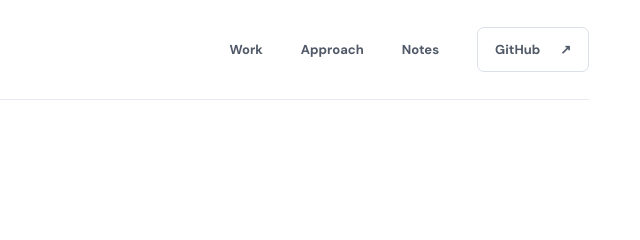
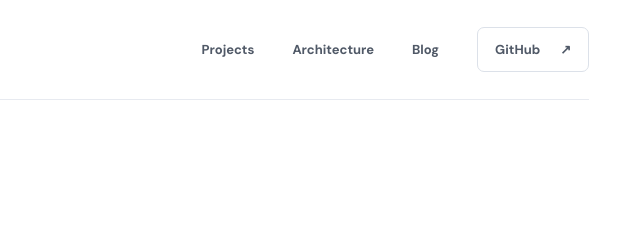
Before and after one commit to EvanHan-dev/EvanHan-dev.github.io, an Astro site: page /blog/wpf-mvvm in a window 1280 px wide. Shown: the top 240 px of the page, 614-1254 px from the left. Built offline with nearby package versions, Linux system fonts and the light colour scheme; Astro itself is replaced by a stand-in of ours.

Commit message:
fix: keep legacy blog navigation connected to developer portal

```diff
--- a/src/layouts/Base.astro
+++ b/src/layouts/Base.astro
@@ -3,4 +3,4 @@ import '../styles/global.css';
 interface Props { title?: string; description?: string }
 const { title = 'Evan Han — Industrial Automation Developer', description = 'Software at the intersection of industrial equipment and clear, reliable interfaces.' } = Astro.props;
 ---
-<!doctype html><html lang="en"><head><meta charset="utf-8"/><meta name="viewport" content="width=device-width, initial-scale=1"/><meta name="description" content={description}/><meta name="theme-color" content="#101b1a"/><link rel="icon" href="/favicon.svg" type="image/svg+xml"/><title>{title}</title></head><body><a class="skip" href="#main">Skip to content</a><header class="header"><a class="brand" href="/" aria-label="Evan Han home"><span class="brand-icon">EH<span>·</span></span><span>EVAN HAN<small>SOFTWARE / AUTOMATION</small></span></a><nav aria-label="Main navigation"><a href="/#work">Work</a><a href="/#approach">Approach</a><a href="/#notes">Notes</a><a class="nav-contact" href="https://github.com/EvanHan-dev">GitHub <span>↗</span></a></nav></header><main id="main"><slot /></main><footer><div><a class="brand" href="/"><span class="brand-icon">EH<span>·</span></span><span>EVAN HAN<small>SOFTWARE / AUTOMATION</small></span></a><p>Thoughtful software for the physical world.</p></div><div class="footer-end"><a href="https://github.com/EvanHan-dev">GitHub ↗</a><span>© {new Date().getFullYear()} EVAN HAN</span></div></footer></body></html>
+<!doctype html><html lang="en"><head><meta charset="utf-8"/><meta name="viewport" content="width=device-width, initial-scale=1"/><meta name="description" content={description}/><meta name="theme-color" content="#101b1a"/><link rel="icon" href="/favicon.svg" type="image/svg+xml"/><title>{title}</title></head><body><a class="skip" href="#main">Skip to content</a><header class="header"><a class="brand" href="/" aria-label="Evan Han home"><span class="brand-icon">EH<span>·</span></span><span>EVAN HAN<small>SOFTWARE / AUTOMATION</small></span></a><nav aria-label="Main navigation"><a href="/portal/projects/">Projects</a><a href="/portal/architecture/">Architecture</a><a href="/portal/blog/">Blog</a><a class="nav-contact" href="https://github.com/EvanHan-dev">GitHub <span>↗</span></a></nav></header><main id="main"><slot /></main><footer><div><a class="brand" href="/"><span class="brand-icon">EH<span>·</span></span><span>EVAN HAN<small>SOFTWARE / AUTOMATION</small></span></a><p>Thoughtful software for the physical world.</p></div><div class="footer-end"><a href="https://github.com/EvanHan-dev">GitHub ↗</a><span>© {new Date().getFullYear()} EVAN HAN</span></div></footer></body></html>
```
